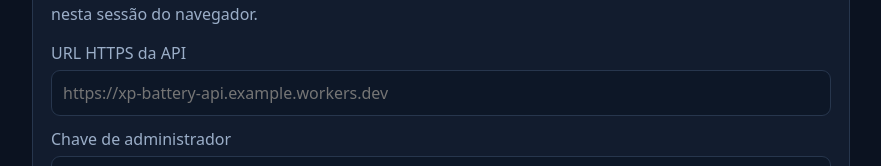
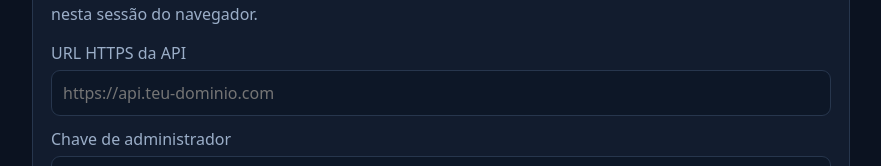
Before and after one commit to Progaminy/xp, a plain HTML site: page web-admin/index.html in a window 1280 px wide. Shown: the part 237-403 px from the top of the page, without its empty margins (199-1080 px from the left). Drawn offline with Linux system fonts and the light colour scheme.

Commit message:
Update admin API placeholder for self-hosted server

```diff
--- a/web-admin/index.html
+++ b/web-admin/index.html
@@ -6,7 +6,7 @@
 *{box-sizing:border-box}body{margin:0;background:var(--bg);color:var(--text);font:16px system-ui,sans-serif}main{max-width:850px;margin:auto;padding:24px 16px}h1{margin:0 0 6px}p,.muted{color:var(--muted);line-height:1.5}.card{background:var(--panel);border:1px solid var(--line);border-radius:16px;padding:18px;margin:14px 0}label{display:block;color:var(--muted);margin:12px 0 6px}input,select,button{font:inherit;border-radius:9px;padding:11px;border:1px solid var(--line);width:100%;background:#0d1727;color:var(--text)}button{cursor:pointer;background:var(--accent);color:#071323;font-weight:700;margin-top:12px;border:0}.grid{display:grid;grid-template-columns:repeat(auto-fit,minmax(220px,1fr));gap:12px}.device{border:1px solid var(--line);border-radius:12px;padding:14px;margin:10px 0}.row{display:flex;gap:10px;align-items:center}.row>*{flex:1}.notice{background:#10223a;border-left:3px solid var(--accent);padding:12px;border-radius:8px}.error{color:#fca5a5}.ok{color:var(--green)}small{color:var(--muted)}</style></head>
 <body><main><header><h1>XP Admin</h1><p>Gestão autorizada da recolha de bateria dos teus dispositivos.</p></header>
 <section class="card"><h2>Ligação segura</h2><p>Introduz o URL HTTPS da API que foi implantada e a chave de administrador. Estes dados ficam apenas nesta sessão do navegador.</p>
-<label for="api">URL HTTPS da API</label><input id="api" type="url" placeholder="https://xp-battery-api.example.workers.dev">
+<label for="api">URL HTTPS da API</label><input id="api" type="url" placeholder="https://api.teu-dominio.com">
 <label for="key">Chave de administrador</label><input id="key" type="password" autocomplete="current-password" placeholder="ADMIN_KEY">
 <button id="connect">Ligar e carregar dispositivos</button><p id="message" class="muted">A API precisa de estar implantada e o APK precisa de enviar pelo menos uma leitura.</p></section>
 <section class="card"><div class="row"><h2>Dispositivos</h2><button id="refresh" type="button">Atualizar</button></div><div id="devices"><p class="muted">Ainda não ligado.</p></div></section>
```
